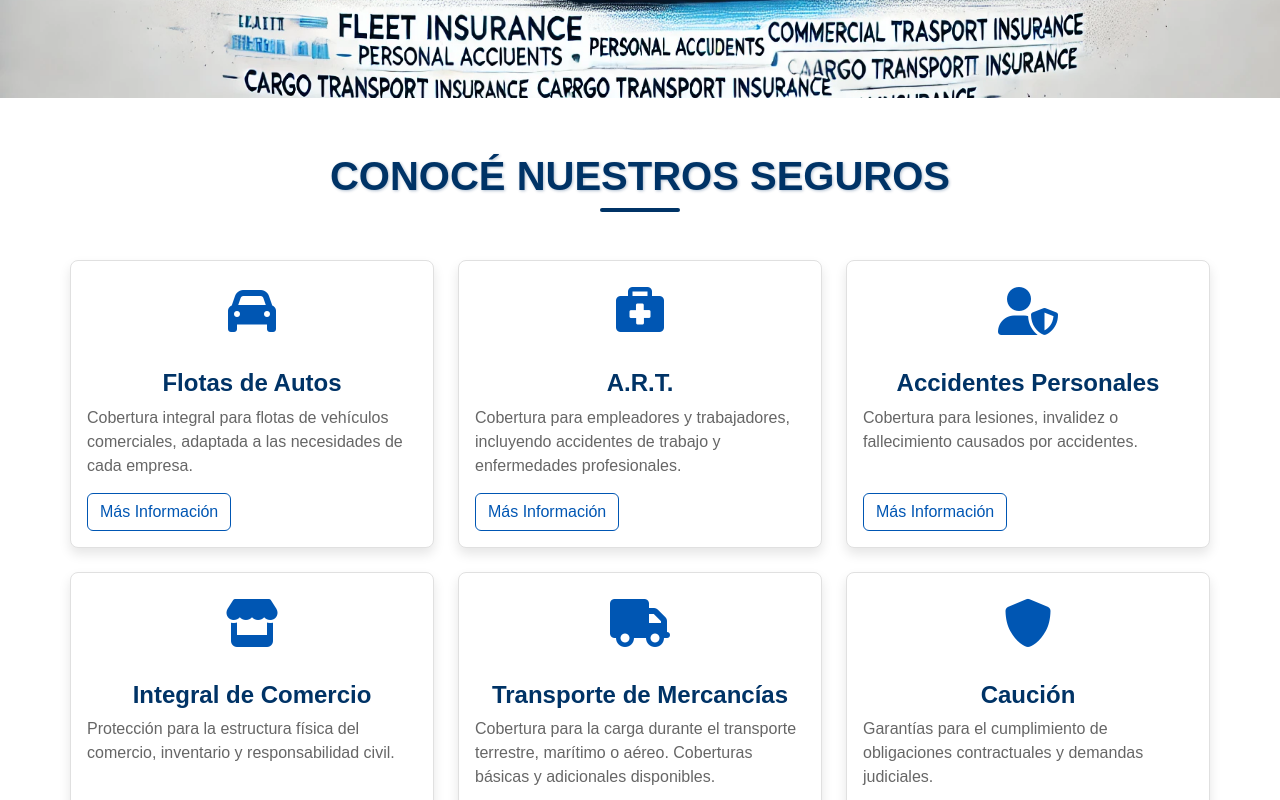
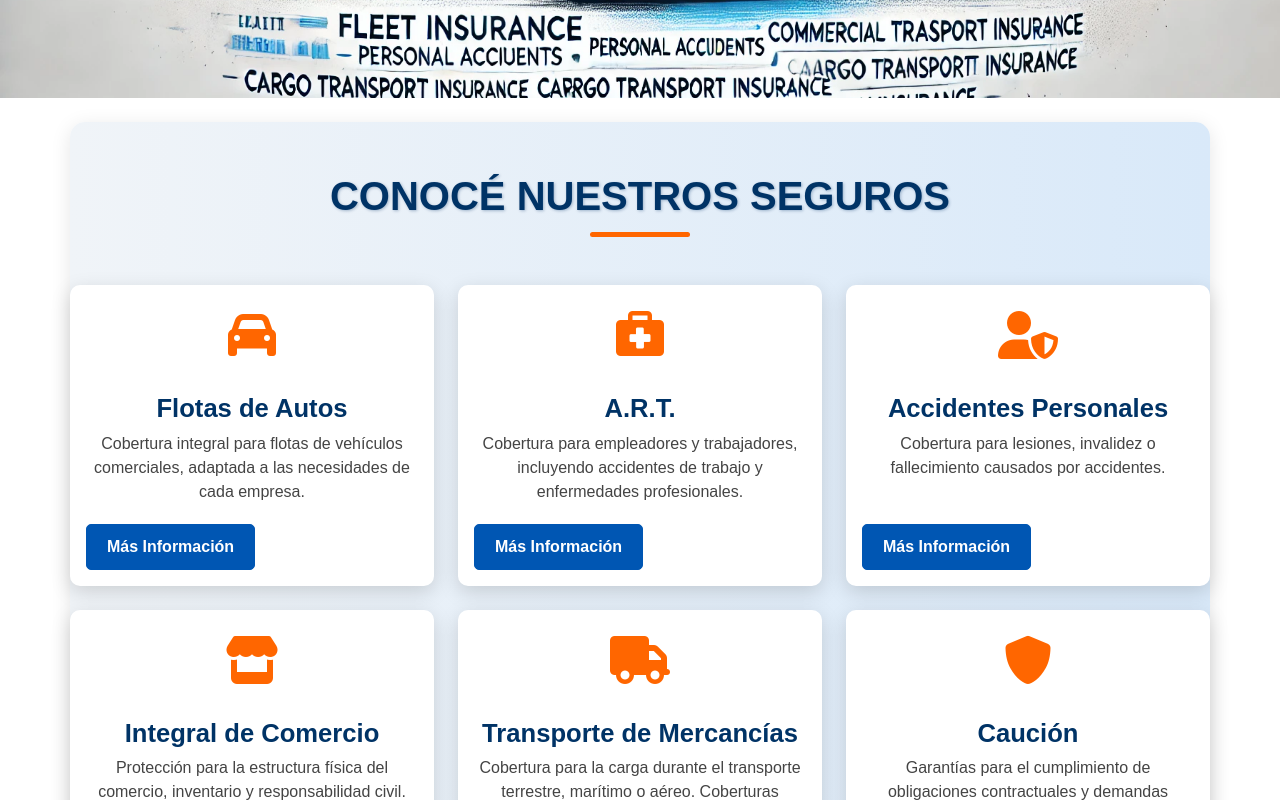
Before and after one commit to Diegok92/SegurosMatde, a Vue app: page / in a window 1280 px wide. Shown: the part 580-1380 px from the top of the page. Built offline with nearby package versions, Linux system fonts and the light colour scheme.

Commit message:
cambio paleta de colores

```diff
--- a/src/components/Header.vue
+++ b/src/components/Header.vue
@@ -135,6 +135,7 @@ export default {
 header {
 	background-color: #003366;
 	color: white;
+
 	padding: 10px 0;
 }
 
@@ -150,7 +151,8 @@ header {
 }
 
 .brand-text {
-	color: white;
+	/* color: white; */
+	color: #ff6600;
 	font-size: 1.2rem;
 	font-weight: bold;
 	margin-top: 5px;
@@ -158,14 +160,16 @@ header {
 }
 
 .navbar-brand {
-	color: white;
+	/* color: white; */
+	color: #ff6600;
 	font-size: 1.5rem;
 	font-weight: bold;
 }
 
 .navbar-nav .nav-link {
-	color: white !important;
+	color: #ff6600 !important;
 	padding: 10px 15px;
+	font-weight: bold;
 }
 
 .navbar-nav .dropdown-menu {
@@ -174,8 +178,9 @@ header {
 }
 
 .dropdown-item {
-	color: white;
+	color: #ff6600;
 	transition: background-color 0.3s ease;
+	font-weight: bold;
 }
 
 .dropdown-item:hover {
--- a/src/components/HeroSection.vue
+++ b/src/components/HeroSection.vue
@@ -65,5 +65,7 @@ export default {
 
 .btn-primary:hover {
 	background-color: #004080;
+	background-color: #ff6600;
+	border-color: #ff6600;
 }
 </style>
--- a/src/components/Home.vue
+++ b/src/components/Home.vue
@@ -21,7 +21,7 @@
 							<p class="card-text">{{ service.description }}</p>
 							<router-link
 								:to="service.link"
-								class="btn btn-outline-primary mt-auto align-self-start"
+								class="btn btn-custom mt-auto align-self-start"
 								>Más Información</router-link
 							>
 						</div>
@@ -150,7 +150,10 @@ export default {
 }
 
 .services-summary {
-	padding: 30px 0;
+	padding: 50px 0;
+	background: linear-gradient(to right, #f0f4f8, #d9e9f9);
+	border-radius: 15px;
+	box-shadow: 0 4px 20px rgba(0, 0, 0, 0.1);
 }
 
 .services-title {
@@ -165,36 +168,36 @@ export default {
 .services-title::after {
 	content: "";
 	display: block;
-	width: 80px;
-	height: 4px;
-	background-color: #003366;
-	margin: 8px auto 0;
-	border-radius: 2px;
+	width: 100px;
+	height: 5px;
+	background-color: #ff6600;
+	margin: 12px auto 0;
+	border-radius: 5px;
 }
 
 .card {
-	border: 1px solid #e0e0e0;
-	box-shadow: 0 6px 12px rgba(0, 0, 0, 0.1);
-	transition: transform 0.2s ease, box-shadow 0.2s ease;
-	border-radius: 8px;
-	background-color: #ffffff;
+	border: none;
+	box-shadow: 0 6px 20px rgba(0, 0, 0, 0.15);
+	transition: transform 0.3s ease, box-shadow 0.3s ease;
+	border-radius: 10px;
+	background: #ffffff;
 }
 
 .card:hover {
-	transform: translateY(-5px);
-	box-shadow: 0 8px 16px rgba(0, 0, 0, 0.2);
-	background-color: #f9f9f9;
+	transform: translateY(-10px);
+	box-shadow: 0 10px 25px rgba(0, 0, 0, 0.3);
+	background: #f5f9ff;
 }
 
 .icon-container {
 	text-align: center;
 	font-size: 3rem;
-	color: #0056b3;
+	color: #ff6600;
 	margin-bottom: 20px;
 }
 
 .card-title {
-	font-size: 1.5rem;
+	font-size: 1.6rem;
 	font-weight: bold;
 	color: #003366;
 	text-align: center;
@@ -202,18 +205,24 @@ export default {
 
 .card-text {
 	font-size: 1rem;
-	color: #666;
-	margin-bottom: 15px;
+	color: #444;
+	margin-bottom: 20px;
+	text-align: center;
 }
 
-.btn-outline-primary {
+.btn-custom {
+	background-color: #0056b3;
 	border-color: #0056b3;
-	color: #0056b3;
+	color: #ffffff;
 	transition: all 0.3s ease;
+	padding: 10px 20px;
+	font-weight: bold;
+	border-radius: 5px;
 }
 
-.btn-outline-primary:hover {
-	background-color: #0056b3;
+.btn-custom:hover {
+	background-color: #ff6600;
+	border-color: #ff6600;
 	color: #ffffff;
 }
 </style>
--- /dev/null
+++ b/src/components/prueba.vue
@@ -0,0 +1,73 @@
+<style scoped>
+.home {
+	width: 100%;
+}
+
+.services-summary {
+	padding: 30px 0;
+}
+
+.services-title {
+	font-size: 2.5rem;
+	font-weight: bold;
+	color: #003366;
+	text-transform: uppercase;
+	text-shadow: 1px 1px 3px rgba(0, 51, 102, 0.3);
+	position: relative;
+}
+
+.services-title::after {
+	content: "";
+	display: block;
+	width: 80px;
+	height: 4px;
+	background-color: #003366;
+	margin: 8px auto 0;
+	border-radius: 2px;
+}
+
+.card {
+	border: 1px solid #e0e0e0;
+	box-shadow: 0 6px 12px rgba(0, 0, 0, 0.1);
+	transition: transform 0.2s ease, box-shadow 0.2s ease;
+	border-radius: 8px;
+	background-color: #ffffff;
+}
+
+.card:hover {
+	transform: translateY(-5px);
+	box-shadow: 0 8px 16px rgba(0, 0, 0, 0.2);
+	background-color: #f9f9f9;
+}
+
+.icon-container {
+	text-align: center;
+	font-size: 3rem;
+	color: #0056b3;
+	margin-bottom: 20px;
+}
+
+.card-title {
+	font-size: 1.5rem;
+	font-weight: bold;
+	color: #003366;
+	text-align: center;
+}
+
+.card-text {
+	font-size: 1rem;
+	color: #666;
+	margin-bottom: 15px;
+}
+
+.btn-outline-primary {
+	border-color: #0056b3;
+	color: #0056b3;
+	transition: all 0.3s ease;
+}
+
+.btn-outline-primary:hover {
+	background-color: #0056b3;
+	color: #ffffff;
+}
+</style>
```
